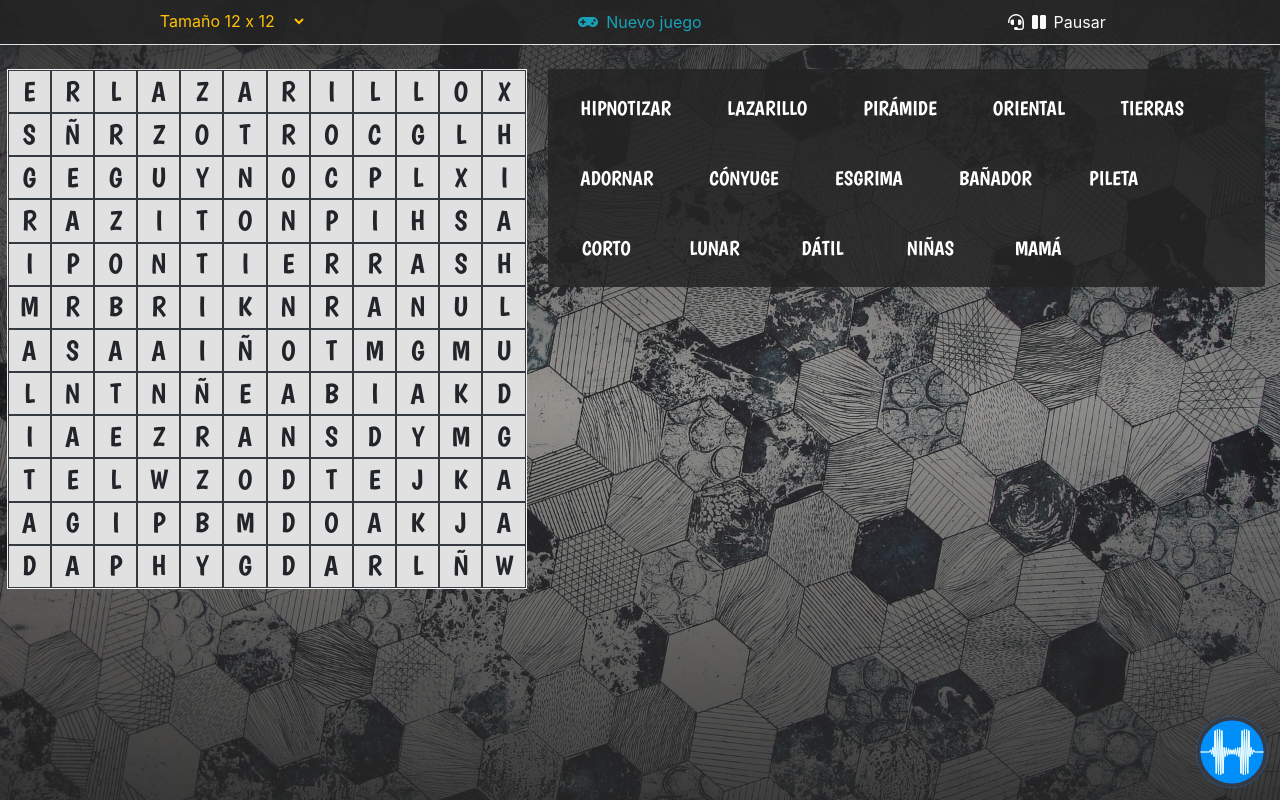
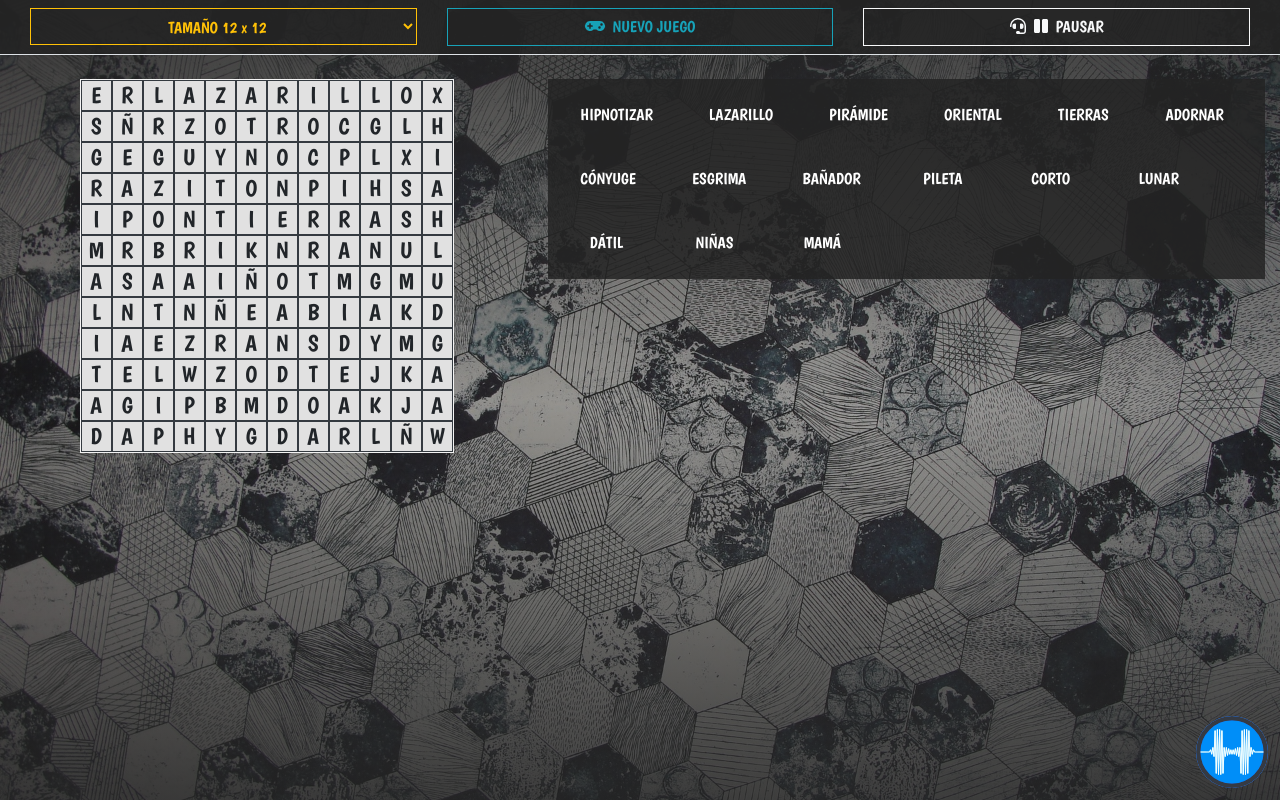
Before and after one commit to hlmqz/sopa-de-letras, a Vue app: page / in a window 1280 px wide. Both pictures are taken after a click on the button "EMPEZAR". Built offline with nearby package versions, Linux system fonts and the light colour scheme.

Commit message:
update: mejora para dispositivo móvil

```diff
--- a/public/css/app.css
+++ b/public/css/app.css
@@ -22,11 +22,10 @@
 .absolute-center
 {
 	position: absolute;
-	top: 0;
+	top: 8px;
 	left: 0;
 	right: 0;
-	bottom: 0;
-	margin: .25rem 2rem;
+	bottom: 8px;
 }
 .bg-smoke{
 	background-color: var(--bg-smoke);
@@ -78,6 +77,10 @@ body{
 .f-9x{font-size: 9rem !important;}
 .f-10x{font-size: 10rem !important;}
 
+.btn{
+	border-radius: 0!important;
+}
+
 .frase
 {
 	font-family: 'EspecialElite';
@@ -90,7 +93,7 @@ body{
 	color:white;
 	min-width: 100px;
 	margin:4px;
-	font-size: 20px;
+	font-size: 16px;
 }
 .encontrada
 {
@@ -109,11 +112,6 @@ body{
 .content-lets
 {
 	background-color: #E1E1E1;
-	width: 520px;
-	min-width: 520px;
-	max-width: 520px;
-	height: 520px;
-	min-height: 520px;
 	border: 1px solid #F3F3F3;
 	display: inline-block;
 	flex-wrap: wrap;
@@ -143,7 +141,7 @@ body{
 }
 .let-pos
 {
-	background-color: #EDEDED;
+	background-color: #F3F3F3;
 }
 .let-mar
 {
@@ -152,7 +150,7 @@ body{
 }
 .let-sel
 {
-	background-color: #242424;
+	background-color: #242424 !important;
 	color: white;
 }
 
--- a/src/App.vue
+++ b/src/App.vue
@@ -1,5 +1,5 @@
 <template>
-  <div id="app" style="min-width: 700px">
+  <div id="app">
     <SopaDeLetras />
   </div>
 </template>
--- a/src/components/ListaPalabras.vue
+++ b/src/components/ListaPalabras.vue
@@ -1,8 +1,8 @@
 <template>
 <div class="col-12 col-md-3 col-lg-5 col-xl-7 pt-4 pb-5">
-	<div class="list-pals p-1 bg-smoke rounded">
+	<div class="list-pals p-1 bg-smoke rounded-0 row m-0">
 		<div v-for="(pl,pli) in palabras"
-			class="p-2 palabra boogaloo text-uppercase text-center rounded py-3 px-4"
+			class="p-2 col-auto palabra boogaloo text-uppercase text-center rounded py-3 px-4"
 			:class="{'encontrada':pl.e}" :style="{'background-color': (pl.e?pl.h:'') }">
 			{{pl.w}}
 		</div>
--- a/src/components/MatrixLetras.vue
+++ b/src/components/MatrixLetras.vue
@@ -1,11 +1,11 @@
 <template>
 <div class="animated px-1 col-12 col-md-9 col-lg-7 col-xl-5 pt-4 text-center">
 	<div class="content-lets">
-		<div v-for="(ey, eyi) in sopa" class="let-row" :style="{height: (100/tam)+'%' }">
+		<div v-for="(ey, eyi) in sopa" class="let-row" :style="{height: ctam }">
 			<div v-for="(ex, exi) in ey"
 				class="let-cell"
 				:class="ex.c"
-				:style="{ width: (100/tam)+'%', 'background-color': (ex.s?ex.h:''), 'font-size': ftam }"
+				:style="{ width: ctam, height:ctam, 'background-color': (ex.s?ex.h:''), 'font-size': ftam }"
 				:title_="'X: '+exi+' Y: '+eyi"
 				@click="selcell(ex)" >
 				{{ex.l}}
@@ -40,7 +40,10 @@ export default {
 	computed:{
 		ftam: function()
 		{
-			return 20+20-parseInt(this.tam)+'px';
+			return 12+20-parseInt(this.tam*0.75)+'px';
+		},
+		ctam: function(){
+			return 20+20-parseInt(this.tam*0.75)+'px';
 		}
 	}
 }
--- a/src/components/TopBar.vue
+++ b/src/components/TopBar.vue
@@ -1,34 +1,34 @@
 <template>
-	<div class="col-12 text-center border-none border-bottom bg-smoke row m-0">
+	<div class="col-12 text-center border-bottom bg-smoke row m-0 boogaloo py-1" :style="{minWidth}">
 
-		<div class="py-1 col-4">
-			<select v-model="tam"  class="btn btn-outline-warning border-0 mx-3">
+		<div class="py-1 col-12 col-sm-4">
+			<select v-model="tam"  class="btn btn-block btn-outline-warning pt-2">
 				<option v-for="(tm, tmi) in tamanos" :value="tm">
-					Tamaño {{tm}} x {{tm}}
+					TAMAÑO {{tm}} x {{tm}}
 				</option>
 			</select>
 		</div>
 
-		<div class="py-1 col-4">
-			<button class="btn btn-outline-info border-0 mx-2" @click="cambioTamano">
+		<div class="py-1 col-12 col-sm-4">
+			<button class="btn btn-block btn-outline-info" @click="cambioTamano">
 				<i class="fas fa-gamepad"></i>
-				<span class="ml-2">Nuevo juego</span>
+				<span class="ml-2">NUEVO JUEGO</span>
 			</button>
 		</div>
 
-		<div class="py-1 col-4 position-relative">
+		<div class="py-1 col-12 col-sm-4 position-relative">
 
 			<transition enter-active-class="zoomIn" leave-active-class="zoomOut">
-				<button v-if="!timefin" class="animated absolute-center btn btn-outline-light border-0" @click="pausarJuego">
+				<button v-if="!timefin" class="animated btn btn-block btn-outline-light rounded-0" @click="pausarJuego">
 					<i class="fas fa-headset mr-2"></i>
 					<i class="fas fa-pause"></i>
-					<span class="ml-2">Pausar</span>
+					<span class="ml-2">PAUSAR</span>
 				</button>
 			</transition>
 
-			<transition enter-active-class="zoomIn" leave-active-class="zoomOut">
-				<div v-if="timefin" class="animated absolute-center text-center bg-success text-white py-1 f-5">
-					<span>Tiempo: {{tiempoDuracion}}</span>
+			<transition enter-active-class="zoomIn absolute-center" leave-active-class="zoomOut absolute-center">
+				<div v-if="timefin" class="animated text-center bg-success text-white f-5" style="padding: 0.45rem;">
+					<span>TIEMPO: {{tiempoDuracion}}</span>
 				</div>
 			</transition>
 		</div>
@@ -64,10 +64,12 @@
 		{
 			return {
 				tam: this.pretam,
+				tamdef: this.pretam,
 			}
 		},
 		methods:{
 			cambioTamano: function(){
+				this.tamdef = this.tam;
 				this.$emit('cambioTamano', this.tam);
 			},
 			pausarJuego: function(){
@@ -85,6 +87,10 @@
 				let h = parseInt((d-(m*60)-s)/3600);
 				let tt = (h<10?'0':'')+h+':'+(m<10?'0':'')+m+':'+(s<10?'0':'')+s;
 				return tt;
+			},
+			minWidth: function()
+			{
+				return ((20+20-parseInt(this.tamdef*0.75))*this.tamdef)+32+'px';
 			}
 		}
 	}
```
